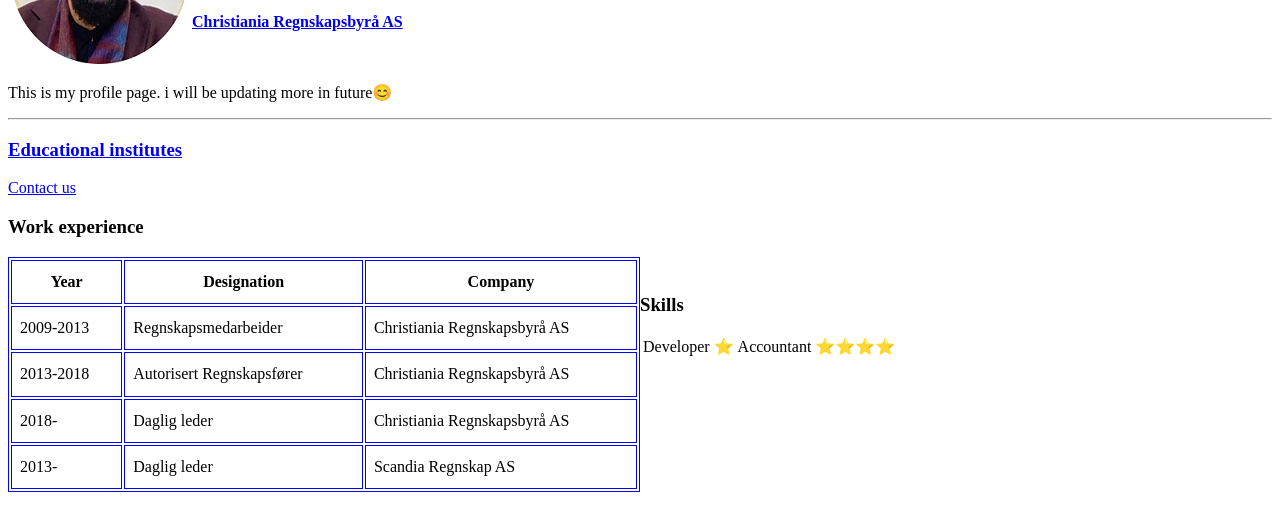
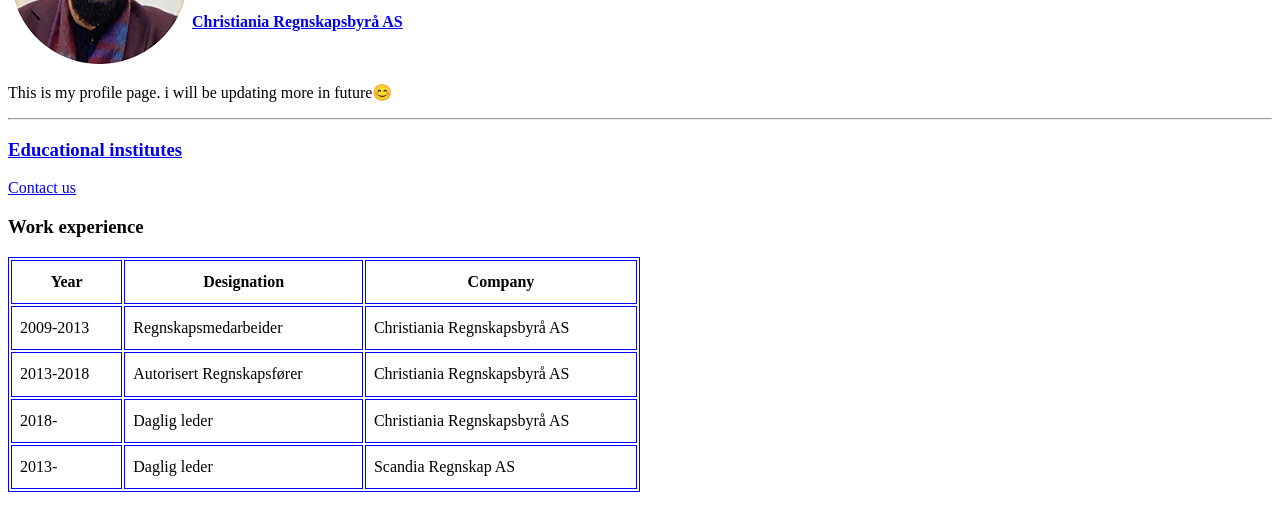
Before and after one commit to YASIR1912/CV, a plain HTML site: page index.html in a window 1280 px wide. Shown: the part 124-654 px from the top of the page. Drawn offline with Linux system fonts and the light colour scheme.

Commit message:
Update index.html

```diff
--- a/index.html
+++ b/index.html
@@ -49,12 +49,6 @@
     <td>Scandia Regnskap AS</td>
   </tr>
 </table>
-  <br>
-<h3>Skills</h3>
-<table class="10" >
-<tr><td>Developer</td>
-<td>⭐</td><td>Accountant</td><td>⭐⭐⭐⭐</td></tr>
-</table>
 
 
 </body>
```
